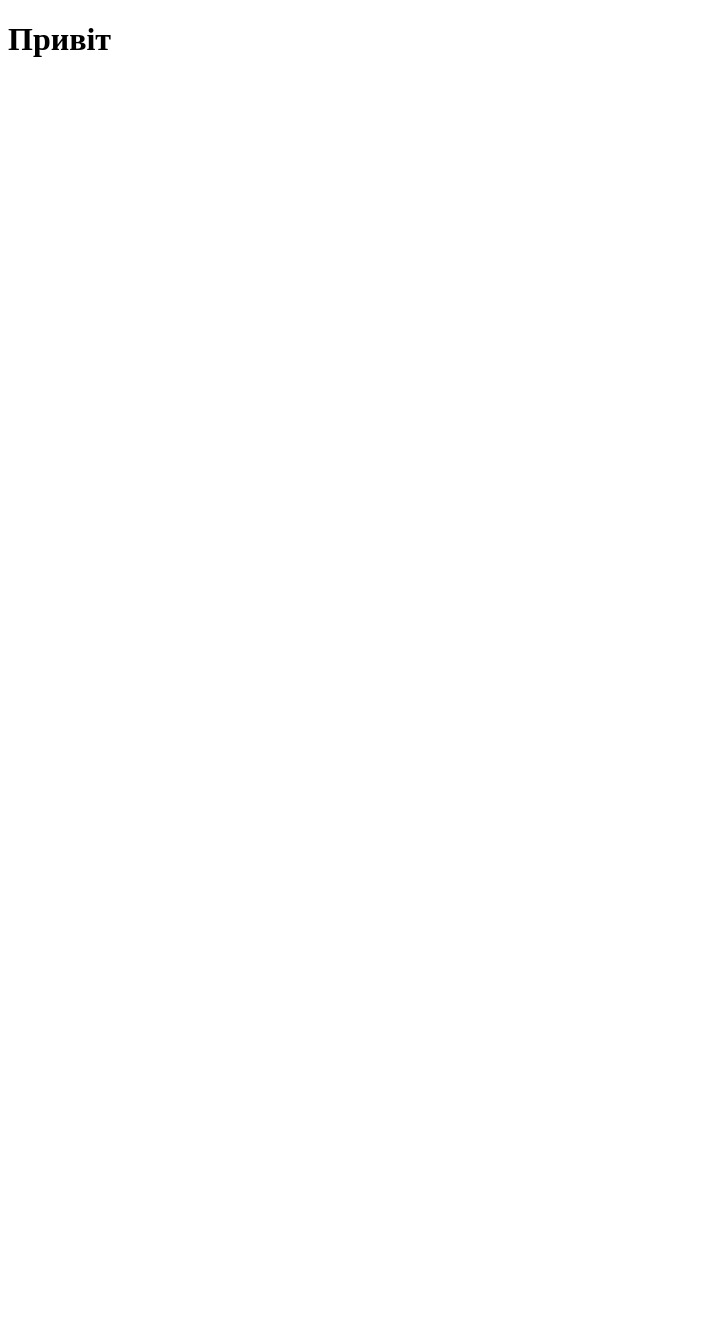
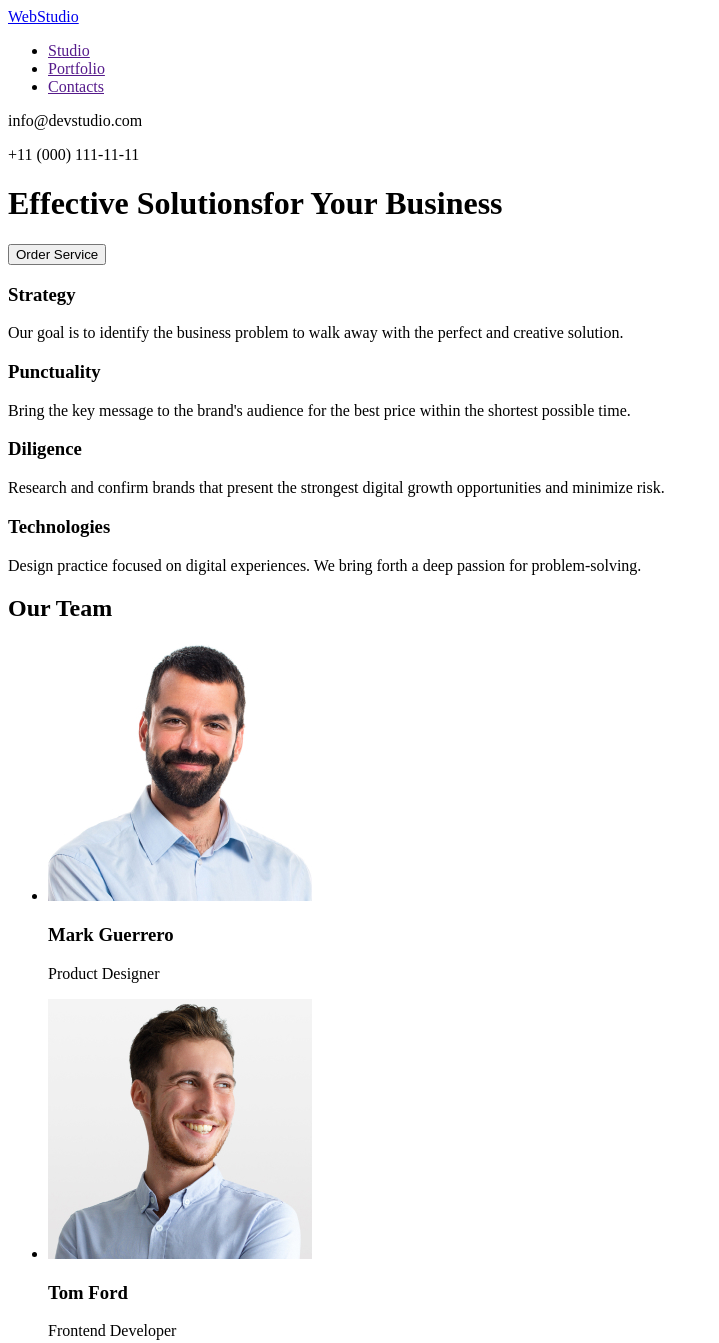
Before and after one commit to SnizhanaPodafa/goit-markup-hw-01, a plain HTML site: page index.html in a window 1280 px wide. Shown: the top 1343 px of the page, without its empty margins (0-719 px from the left). Before the commit the page ends 800 px from the top, so only its background shows below. Drawn offline with Linux system fonts and the light colour scheme.

Commit message:
updated html, main page

```diff
--- a/index.html
+++ b/index.html
@@ -4,11 +4,84 @@
 <head>
     <meta charset="UTF-8">
     <meta name="viewport" content="width=device-width, initial-scale=1.0">
-    <title>Document</title>
+    <title>WebStudio</title>
 </head>
 
 <body>
-    <h1>Привіт</h1>
+    <header>
+        <a href="/images/Logo (1).svg">WebStudio</a>
+
+        <nav>
+            <ul>
+                <li><a href="">Studio</a></li>
+                <li><a href="">Portfolio</a></li>
+                <li><a href="">Contacts</a></li>
+            </ul>
+        </nav>
+
+        <p>info@devstudio.com</p>
+        <p>+11 (000) 111-11-11</p>
+
+        <h1>Effective Solutionsfor Your Business</h1>
+        <button type=" button">Order Service</button>
+    </header>
+
+
+    <main>
+        <section>
+            <h3>Strategy</h3>
+            <p>Our goal is to identify the business problem to walk away
+                with the perfect and creative solution.</p>
+
+            <h3>Punctuality</h3>
+            <p>Bring the key message to the brand's audience
+                for the best price within the shortest possible time.</p>
+
+            <h3>Diligence</h3>
+            <p>Research and confirm brands that present the strongest
+                digital growth opportunities and minimize risk.</p>
+
+            <h3>Technologies</h3>
+            <p>Design practice focused on digital experiences. We bring
+                forth a deep passion for problem-solving.</p>
+        </section>
+
+        <section>
+            <h2>Our Team</h2>
+            <ul>
+                <li>
+                    <img src="/images/img.jpg" alt="Product Designer Mark Guerrero" width="264" height="260" />
+                    <h3>Mark Guerrero</h3>
+                    <p>Product Designer</p>
+                </li>
+                <li>
+                    <img src="/images/img (1).jpg" alt="Frontend Developer Tom Ford" width="264" height="260" />
+                    <h3>Tom Ford</h3>
+                    <p>Frontend Developer</p>
+                </li>
+                <li>
+                    <img src="/images/img (2).jpg" alt="Marketing Camila Garcia" width="264" height="260" />
+                    <h3>Camila Garcia</h3>
+                    <p>Marketing</p>
+                </li>
+                <li>
+                    <img src="/images/img (3).jpg" alt="UI Designer Daniel Wilson" width="264" height="260" />
+                    <h3>Daniel Wilson</h3>
+                    <p>UI Designer</p>
+                </li>
+            </ul>
+        </section>
+    </main>
+
+
+    <footer>
+        <a href="/images/Logo.svg">WebStudio</a>
+        <p>
+            Increase the flow of customers and sales for your
+            business with digital marketing & growth solutions.
+        </p>
+    </footer>
+
 </body>
 
 </html>
```
Also changed, not shown: images/Logo (1).svg (added), images/Logo.svg (added), images/Main Page.jpg (added), images/img (1).jpg (added), images/img (2).jpg (added), images/img (3).jpg (added), images/img.jpg (added), 2 other files.
